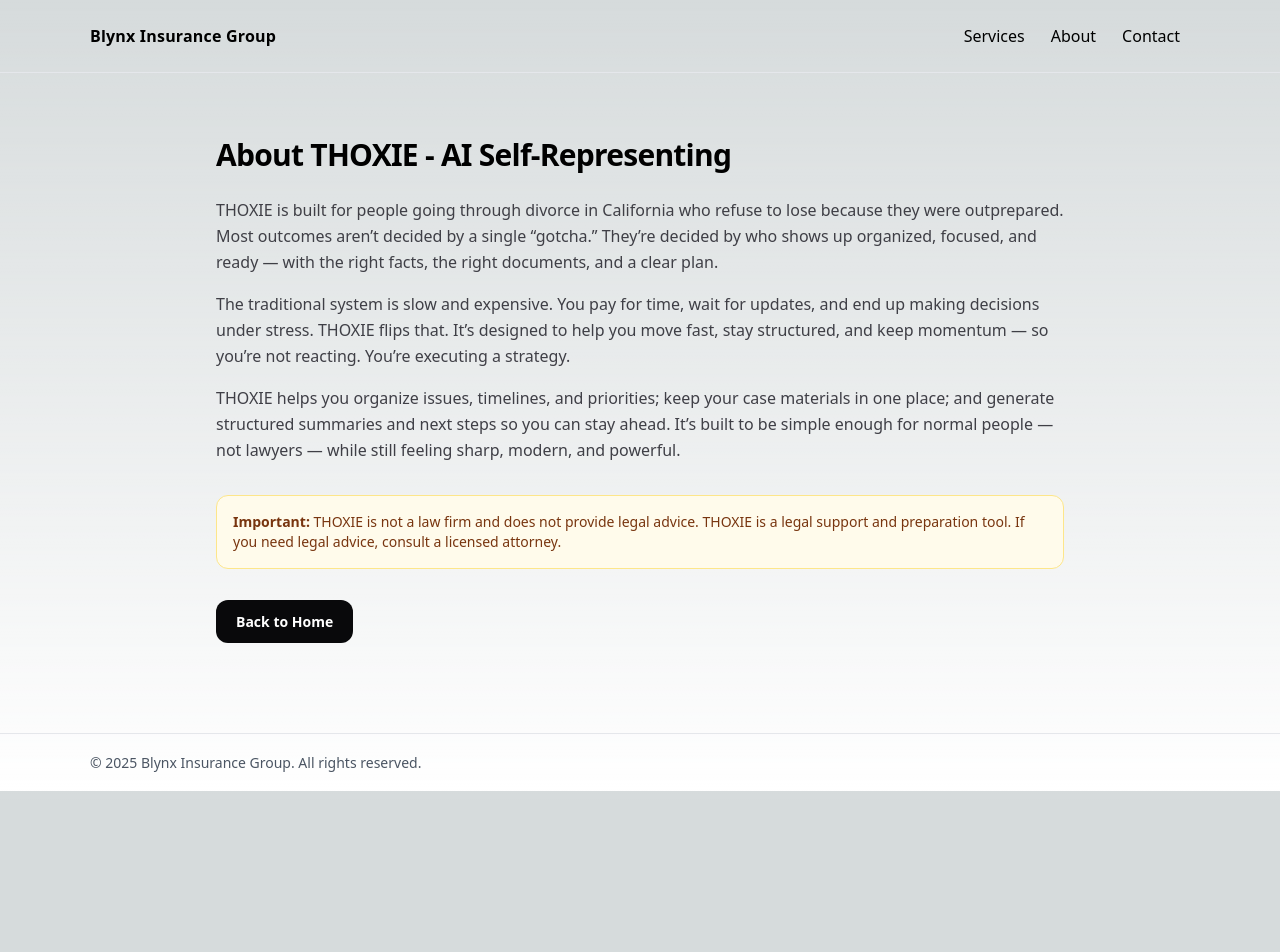
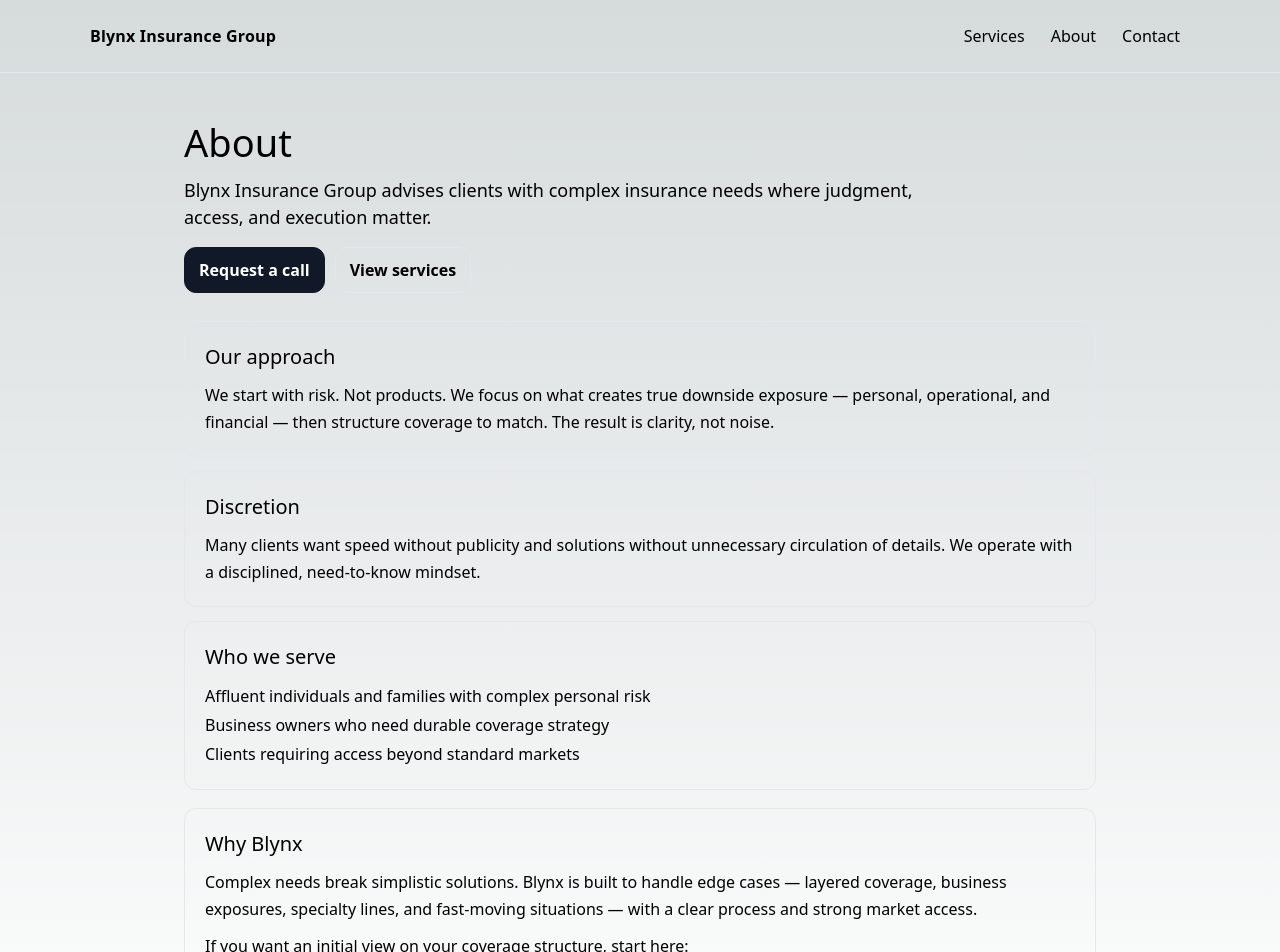
Before and after one commit to Thoxie/Blynx-Insurance-Group, a Next.js app: page /about-us in a window 1280 px wide. Shown: the top 952 px of the page. Before the commit the page ends 800 px from the top, so only its background shows below. Built offline with nearby package versions, Linux system fonts and the light colour scheme.

Commit message:
Update page.tsx

```diff
--- a/app/about-us/page.tsx
+++ b/app/about-us/page.tsx
@@ -1,42 +1,97 @@
 import Link from "next/link";
 
-export default function About() {
+export default function AboutPage() {
   return (
-    <main className="mx-auto max-w-4xl px-6 py-16">
-      <h1 className="text-3xl font-extrabold tracking-tight">About THOXIE - AI Self-Representing</h1>
+    <main style={{ padding: "48px 24px", maxWidth: 960, margin: "0 auto" }}>
+      <header style={{ marginBottom: 28 }}>
+        <h1 style={{ fontSize: 38, lineHeight: 1.15, margin: 0 }}>About</h1>
+        <p style={{ fontSize: 18, marginTop: 12, maxWidth: 760 }}>
+          Blynx Insurance Group advises clients with complex insurance needs
+          where judgment, access, and execution matter.
+        </p>
 
-      <p className="mt-6 text-zinc-700 leading-relaxed">
-        THOXIE is built for people going through divorce in California who refuse to lose
-        because they were outprepared. Most outcomes aren’t decided by a single “gotcha.”
-        They’re decided by who shows up organized, focused, and ready — with the right facts,
-        the right documents, and a clear plan.
-      </p>
+        <div style={{ marginTop: 16, display: "flex", gap: 10, flexWrap: "wrap" }}>
+          <Link
+            href="/contact"
+            style={{
+              textDecoration: "none",
+              padding: "10px 14px",
+              borderRadius: 12,
+              border: "1px solid #111827",
+              background: "#111827",
+              color: "white",
+              fontWeight: 600,
+              display: "inline-block",
+            }}
+          >
+            Request a call
+          </Link>
 
-      <p className="mt-4 text-zinc-700 leading-relaxed">
-        The traditional system is slow and expensive. You pay for time, wait for updates, and
-        end up making decisions under stress. THOXIE flips that. It’s designed to help you move
-        fast, stay structured, and keep momentum — so you’re not reacting. You’re executing a strategy.
-      </p>
+          <Link
+            href="/services"
+            style={{
+              textDecoration: "none",
+              padding: "10px 14px",
+              borderRadius: 12,
+              border: "1px solid #e5e7eb",
+              color: "inherit",
+              fontWeight: 600,
+              display: "inline-block",
+            }}
+          >
+            View services
+          </Link>
+        </div>
+      </header>
 
-      <p className="mt-4 text-zinc-700 leading-relaxed">
-        THOXIE helps you organize issues, timelines, and priorities; keep your case materials in one place;
-        and generate structured summaries and next steps so you can stay ahead. It’s built to be simple enough
-        for normal people — not lawyers — while still feeling sharp, modern, and powerful.
-      </p>
+      <section style={{ display: "grid", gap: 14 }}>
+        <div style={{ padding: 20, border: "1px solid #e5e7eb", borderRadius: 12 }}>
+          <h2 style={{ margin: 0, fontSize: 20 }}>Our approach</h2>
+          <p style={{ marginTop: 10, lineHeight: 1.7 }}>
+            We start with risk. Not products. We focus on what creates true
+            downside exposure — personal, operational, and financial — then
+            structure coverage to match. The result is clarity, not noise.
+          </p>
+        </div>
 
-      <div className="mt-8 rounded-xl border border-amber-200 bg-amber-50 p-4 text-sm text-amber-900">
-        <span className="font-semibold">Important:</span> THOXIE is not a law firm and does not provide legal advice.
-        THOXIE is a legal support and preparation tool. If you need legal advice, consult a licensed attorney.
-      </div>
+        <div style={{ padding: 20, border: "1px solid #e5e7eb", borderRadius: 12 }}>
+          <h2 style={{ margin: 0, fontSize: 20 }}>Discretion</h2>
+          <p style={{ marginTop: 10, lineHeight: 1.7 }}>
+            Many clients want speed without publicity and solutions without
+            unnecessary circulation of details. We operate with a disciplined,
+            need-to-know mindset.
+          </p>
+        </div>
 
-      <div className="mt-10">
-        <Link
-          href="/"
-          className="rounded-xl bg-zinc-950 px-5 py-3 text-sm font-semibold text-white hover:bg-zinc-800"
-        >
-          Back to Home
-        </Link>
-      </div>
+        <div style={{ padding: 20, border: "1px solid #e5e7eb", borderRadius: 12 }}>
+          <h2 style={{ margin: 0, fontSize: 20 }}>Who we serve</h2>
+          <ul style={{ marginTop: 10, lineHeight: 1.8 }}>
+            <li>Affluent individuals and families with complex personal risk</li>
+            <li>Business owners who need durable coverage strategy</li>
+            <li>Clients requiring access beyond standard markets</li>
+          </ul>
+        </div>
+      </section>
+
+      <section style={{ marginTop: 18 }}>
+        <div style={{ padding: 20, border: "1px solid #e5e7eb", borderRadius: 12 }}>
+          <h2 style={{ margin: 0, fontSize: 20 }}>Why Blynx</h2>
+          <p style={{ marginTop: 10, lineHeight: 1.7 }}>
+            Complex needs break simplistic solutions. Blynx is built to handle
+            edge cases — layered coverage, business exposures, specialty lines,
+            and fast-moving situations — with a clear process and strong market
+            access.
+          </p>
+          <p style={{ marginTop: 10, lineHeight: 1.7 }}>
+            If you want an initial view on your coverage structure, start here:
+          </p>
+          <p style={{ marginTop: 10 }}>
+            <Link href="/contact" style={{ textDecoration: "underline" }}>
+              Contact Blynx →
+            </Link>
+          </p>
+        </div>
+      </section>
     </main>
   );
 }
```
